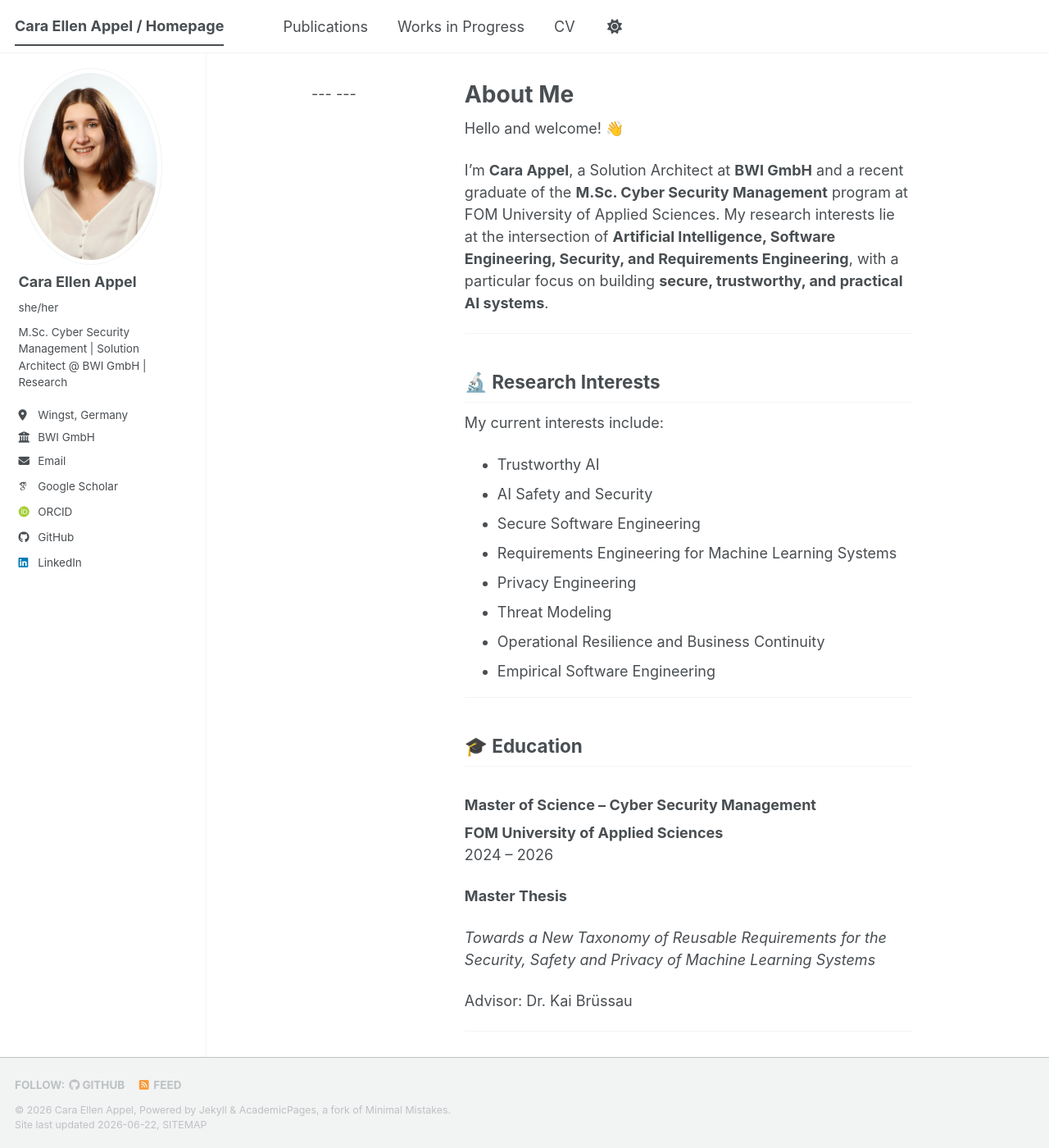
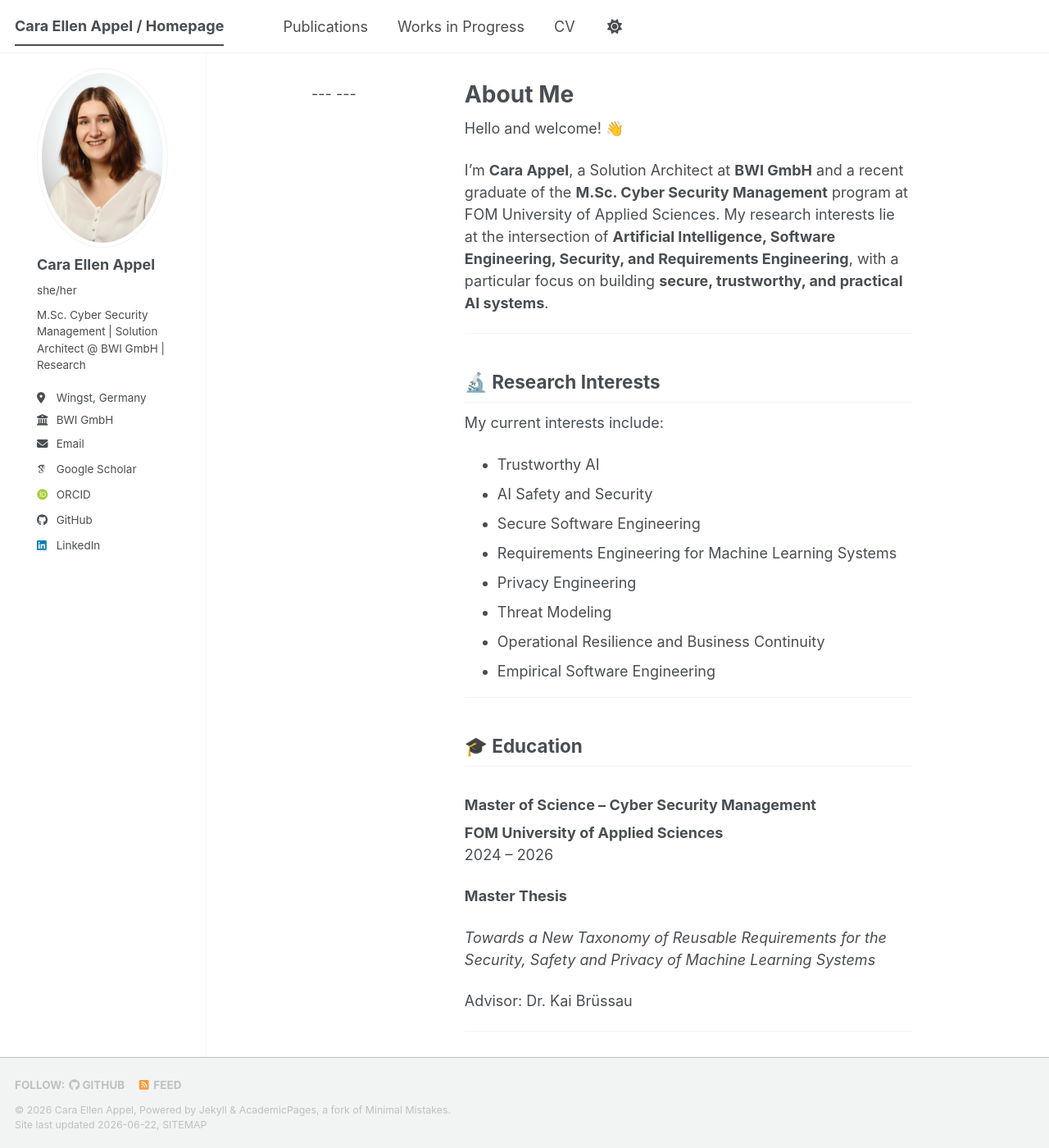
Before and after one commit to CaraEllenAppel/caraellenappel.github.io, a Jekyll site: the page built from _pages/about.md, in a window 1280 px wide and 1400 px high. Shown: the whole window at 82% size. Built offline with Jekyll 4.4.1, drawn with Linux system fonts in a browser that asks for light colours; some web fonts are replaced; a script bundle is joined from its source files by our own code; library files that are not in the unit come from our copies.

Commit message:
chore: tidy sidebar override — use variables and clean up

```diff
--- a/assets/css/main.scss
+++ b/assets/css/main.scss
@@ -42,32 +42,42 @@
     "vendor/font-awesome/brands"
 ;
 
-@media screen and (min-width: 900px) {
+/* Sidebar override variables (keeps values in one place for easy tweaks) */
+$sidebar-width: 360px;
+$sidebar-gap: 20px;
+$sidebar-inner-padding: 1.25rem;
+$sidebar-breakpoint: 900px;
+
+/* ---- Sidebar override (placed after imports so it has priority) ---- */
+@media screen and (min-width: $sidebar-breakpoint) {
   .sidebar {
     box-sizing: border-box;
-    width: 360px;
+    width: $sidebar-width;
     position: fixed;
     top: 0;
     left: 0;
     padding-top: $masthead-height;
+    padding-left: $sidebar-inner-padding;
+    padding-right: $sidebar-inner-padding;
+    padding-bottom: $sidebar-inner-padding;
     background: var(--global-bg-color, #fff);
     z-index: 1000;
     box-shadow: 0 1px 6px rgba(0, 0, 0, 0.06);
   }
 
-  /* Force inner spacing on direct children (catches full-bleed children) */
+  /* Apply inner spacing on direct children (catches full-bleed children) */
   .sidebar > * {
     box-sizing: border-box;
-    padding-left: 1.25rem !important;
-    padding-right: 1.25rem !important;
-    padding-bottom: 1.25rem !important;
-    margin-left: 0 !important;
-    width: auto !important;
+    padding-left: $sidebar-inner-padding;
+    padding-right: $sidebar-inner-padding;
+    padding-bottom: $sidebar-inner-padding;
+    margin-left: 0;
+    width: auto;
   }
 
   /* Reserve space for the fixed sidebar: sidebar width + gap */
   #main {
-    padding-left: 380px; /* 360px sidebar + 20px gap; adjust gap if desired */
+    padding-left: $sidebar-width + $sidebar-gap; /* sidebar width + gap */
   }
 
   #main > .container {
```
